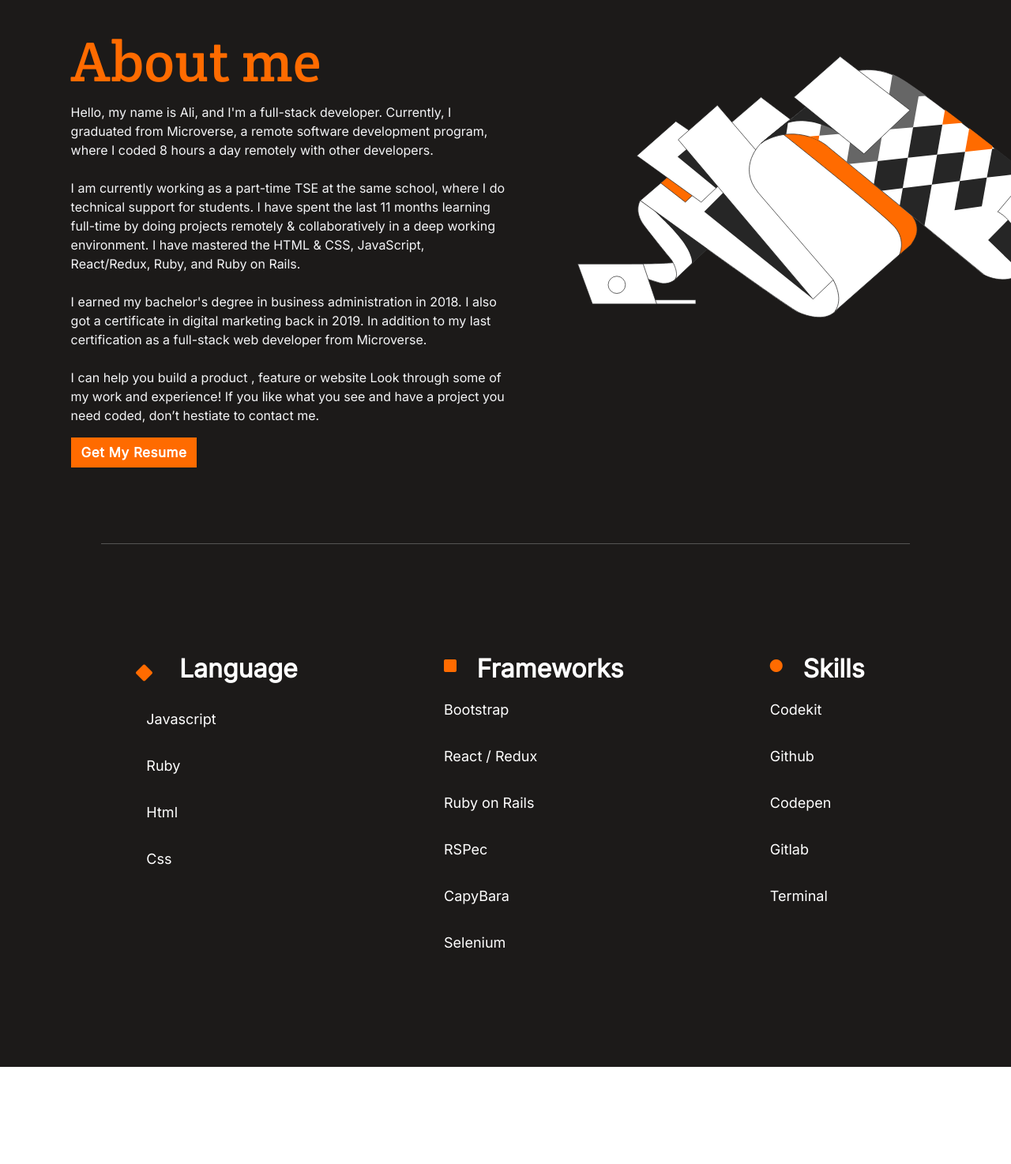
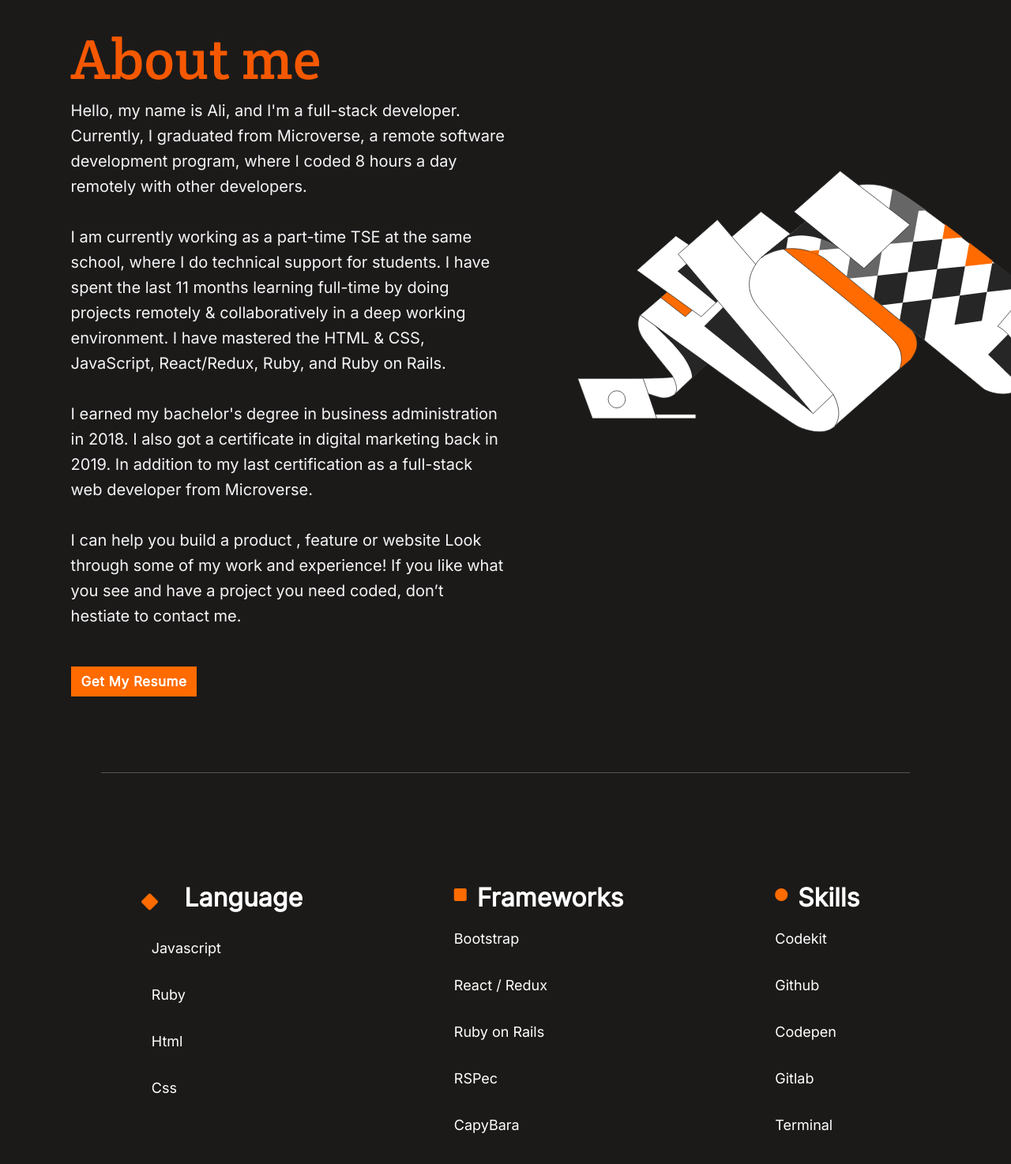
Before and after one commit to aliabbani/portfolio1, a website: page index.html in a window 1280 px wide. Shown: the part 2880-4354 px from the top of the page at 79% size. Drawn offline with nearby package versions, Linux system fonts and the light colour scheme; a web font is replaced by a local one.

Commit message:
Debug for mobile and desktop for about me section

```diff
--- a/style.css
+++ b/style.css
@@ -335,6 +335,11 @@ body {
 .section3-cont2 {
   padding-top: 15vh;
   padding-bottom: 15vh;
+}
+
+.language,
+.framework {
+  padding-bottom: 3vh;
 }
 
 .language-h2,
@@ -735,10 +740,33 @@ footer {
     padding: 22vh 1.2vw 5vh 1.2vw;
   }
 
+  .feature-text {
+    font-size: 17px;
+  }
+
   .feature-lang {
     display: flex;
     flex-flow: row wrap;
     gap: 0.5rem;
+  }
+
+  /* about me */
+  .about-me-title {
+    line-height: 82px;
+    letter-spacing: 0.37px;
+    color: #f55800;
+  }
+
+  .about-me-text {
+    font-size: 20px;
+    line-height: 32px;
+    color: #f4f5f7;
+    padding-bottom: 4vh;
+  }
+
+  .second,
+  .third {
+    padding-right: 1vw;
   }
 
   /* section 3 footer */
```
